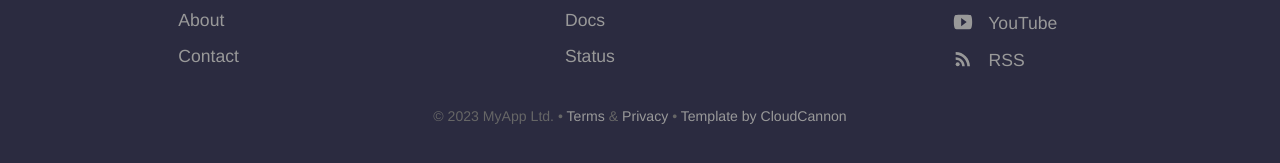
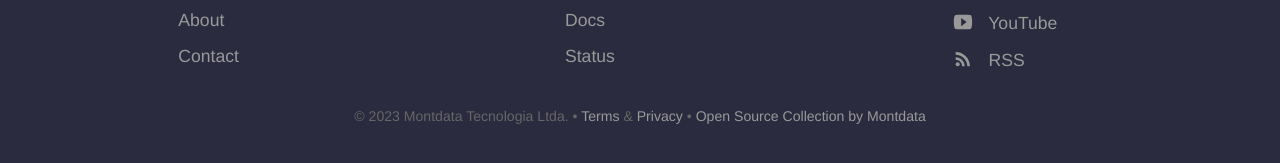
Before and after one commit to MDD-User/montd.io, a Jekyll site: the page built from docs/index.html, in a window 1280 px wide and 900 px high, scrolled down 2650 px. Shown: the part 723-886 px from the top of the window. Built offline with Jekyll 4.4.1, drawn with Linux system fonts in a browser that asks for light colours.

Commit message:
Update default.html

```diff
--- a/docs/_layouts/default.html
+++ b/docs/_layouts/default.html
@@ -44,7 +44,7 @@
 					</ul>
 					{% endfor %}
 				</div>
-				<p class="copyright">&copy; {{ site.time | date: '%Y' }} MyApp Ltd. • <a href="#">Terms</a> &amp; <a href="#">Privacy</a> • <a href="https://cloudcannon.com/">Template by CloudCannon</a></p>
+				<p class="copyright">&copy; {{ site.time | date: '%Y' }} Montdata Tecnologia Ltda. • <a href="#">Terms</a> &amp; <a href="#">Privacy</a> • <a href="https://montdata.com/">Open Source Collection by Montdata</a></p>
 			</div>
 		</footer>
 		<script>
```
